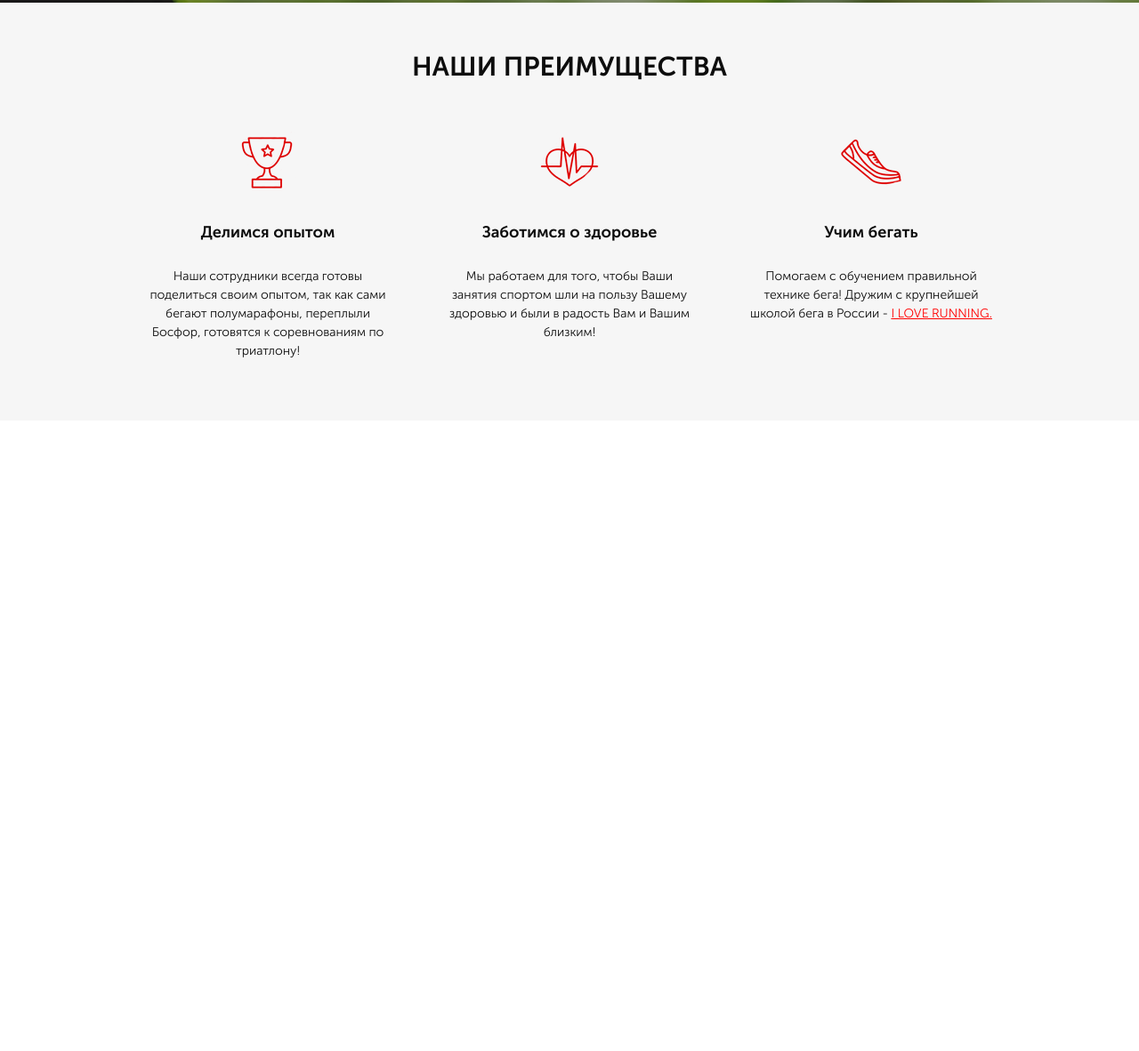
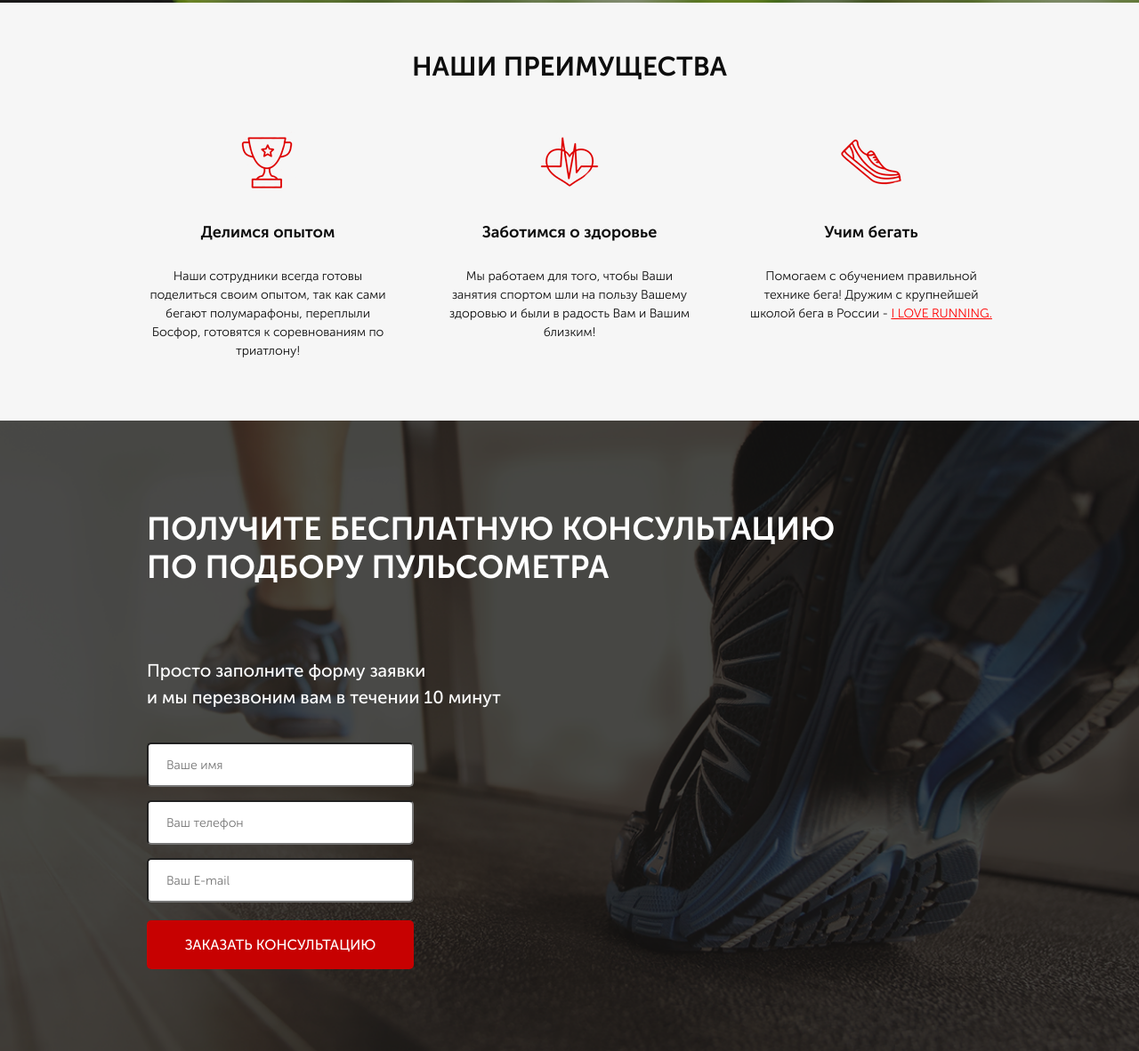
Before and after one commit to STEP9N/pulse, a website: page src/index.html in a window 1280 px wide. Shown: the part 690-1872 px from the top of the page at 89% size. Before the commit the page ends 1163 px from the top, so only its background shows below. Drawn offline with Linux system fonts and the light colour scheme.

Commit message:
3rd section

```diff
--- a/src/index.html
+++ b/src/index.html
@@ -84,5 +84,24 @@
             </div>
         </div>
     </div>
+
+    <div class="consultation">
+        <div class="container">
+            <h2 class="consultation__title">
+                Получите бесплатную консультацию<br>
+                по подбору пульсометра
+            </h2>
+            <div class="consultation__descr">
+                Просто заполните форму заявки<br>
+                и мы перезвоним вам в течении 10 минут
+            </div>
+            <form class="feed-form" action="#">
+                <input name="name" required placeholder="Ваше имя" type="text">
+                <input name="phone" required placeholder="Ваш телефон" type="number">
+                <input name="email" required placeholder="Ваш E-mail" type="email">
+                <button class="button_submit">заказать консультацию</button>
+            </form>
+        </div>
+    </div>
 </body>
 </html>
--- /dev/null
+++ b/src/sass/base/_forms.scss
@@ -0,0 +1,19 @@
+.feed-form {
+    margin-top: 36px;
+    display: flex;
+    flex-direction: column;
+    width: 300px;
+    input {
+        height: 50px;
+        background-color: #ffffff;
+        border-radius: 5px;
+        margin-bottom: 15px;
+        padding: 0 20px;
+        font-size: 14px;
+        font-weight: 300;
+        color: #4b4b4b;
+        &:nth-child(3) {
+            margin-bottom: 20px;
+        }
+    }
+}
--- a/src/sass/blocks/_buttons.scss
+++ b/src/sass/blocks/_buttons.scss
@@ -16,4 +16,15 @@
         font-size: 16px;
         font-weight: 500;
     }
+    &_submit {
+        width: 100%;
+        height: 55px;
+        border-radius: 5px;
+        font-size: 16px;
+        font-weight: 500;
+        background-color: #c70101;
+        text-transform: uppercase;
+        color: #ffffff;
+        border: none;
+    }
 }
--- /dev/null
+++ b/src/sass/blocks/_consultation.scss
@@ -0,0 +1,18 @@
+.consultation {
+    min-height: 680px;
+    padding: 100px 0 92px 0;
+    background: url('../../img/bg/bg_2.png') center center/cover no-repeat;
+    &__title {
+        font-size: 36px;
+        font-weight: 700;
+        text-transform: uppercase;
+        color: #ffffff;
+        text-align-last: left;
+    }
+    &__descr {
+        margin-top: 80px;
+        font-size: 20px;
+        font-weight: 500;
+        color: #ffffff;
+    }
+}
--- a/src/sass/style.scss
+++ b/src/sass/style.scss
@@ -1,5 +1,6 @@
 @import "base/variables";
 @import "base/mixins";
+@import "base/forms";
 
 * {
     font-family: 'Museo Sans Cyrl';
@@ -14,4 +15,5 @@
 @import "blocks/header";
 @import "blocks/buttons";
 @import "blocks/benefits";
+@import "blocks/consultation";
 @import "base/media";
```
Also changed, not shown: src/css/style.min.css.
